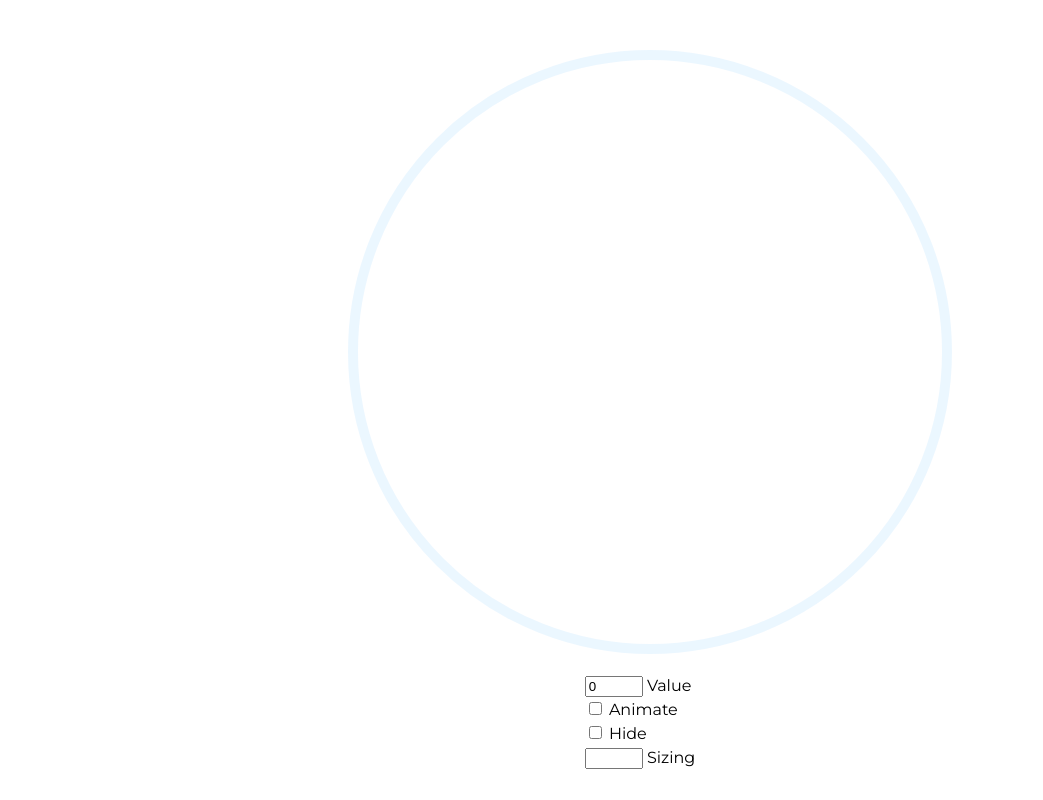
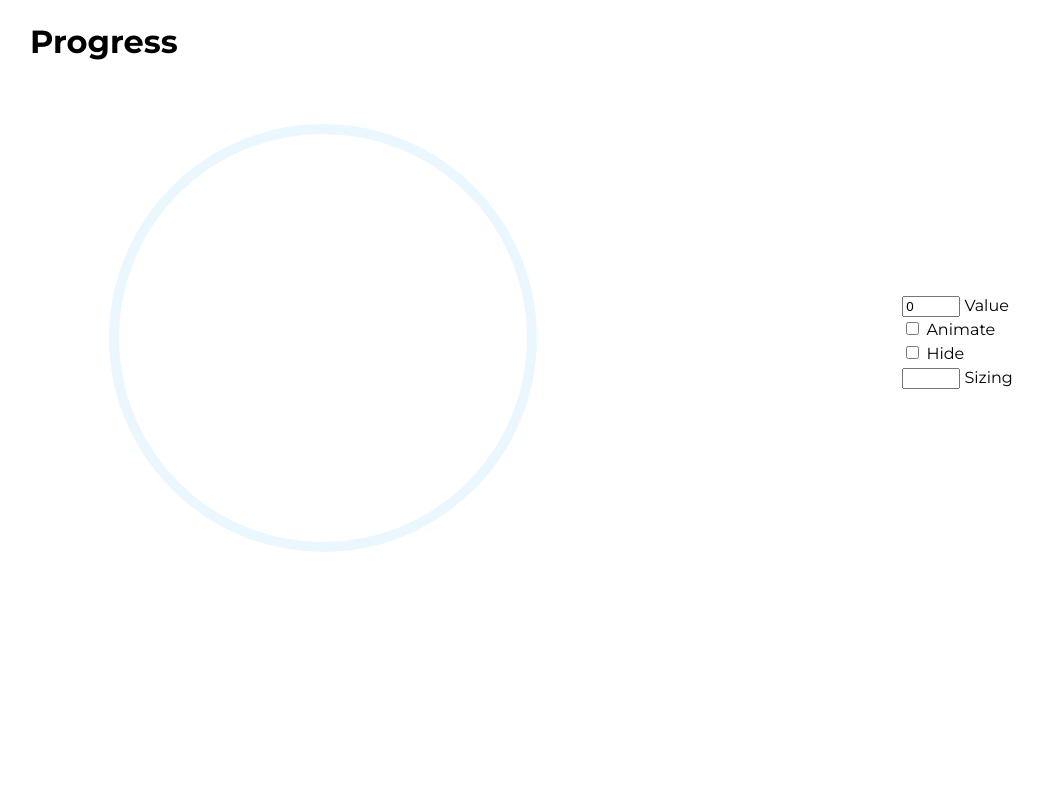
Before and after one commit to Kargobober/progress-bar, a plain HTML site: page index.html in a window 1280 px wide. Shown: the whole page, without its empty margins (0-1043 px from the left). Drawn offline with Linux system fonts and the light colour scheme.

Commit message:
feat: common makeup

```diff
--- a/css/index.css
+++ b/css/index.css
@@ -2,5 +2,6 @@
 @import url(./fonts.css);
 @import url(./typography.css);
 @import url(./style.css);
+@import url(./main.css);
 @import url(../components/progress/index.css);
 @import url(../components/demoProgress/index.css);
--- /dev/null
+++ b/css/main.css
@@ -0,0 +1,45 @@
+.main {
+  padding: 10px;
+  box-sizing: border-box;
+  height: 100%;
+  max-height: 100%;
+  display: grid;
+  grid-template-columns: 1fr;
+  grid-template-rows: repeat(3, minmax(min-content, max-content));
+  justify-content: center;
+  align-items: center;
+  gap: 30px;
+}
+
+.main__heading {
+  margin: 0;
+}
+
+.main__container {
+  box-sizing: border-box;
+  width: 100%;
+  padding: 20px;
+  justify-self: center;
+  aspect-ratio: 1 / 1;
+}
+
+.main__controls {
+  justify-self: center;
+}
+
+@media screen and (min-width: 425px) {
+  .main {
+    grid-template-columns: 1fr 1fr;
+    grid-template-rows: repeat(2, minmax(min-content, max-content));
+    padding: 30px;
+    gap: 50px;
+  }
+
+  .main__heading {
+    grid-column: 1 / 3;
+  }
+
+  .main__container {
+    width: 80%;
+  }
+}
--- a/css/style.css
+++ b/css/style.css
@@ -1,6 +1,8 @@
 body {
   height: 100vh;
   height: 100dvh;
+  max-height: 100vh;
+  max-height: 100dvh;
   min-width: var(--ss-mobile);
   margin: 0 auto;
 
@@ -50,22 +52,3 @@ body {
   cursor: pointer;
   outline: 1px solid #fff;
 }
-
-.main {
-  padding: 30px 20px;
-  box-sizing: border-box;
-  height: 100%;
-  display: flex;
-  flex-direction: column;
-  justify-content: center;
-  align-items: center;
-}
-
-.container {
-  display: flex;
-  justify-content: center;
-  width: 100%;
-  height: 700px;
-  padding: 20px;
-  padding-left: 40px;
-}
--- a/index.html
+++ b/index.html
@@ -9,8 +9,9 @@
   </head>
   <body class="page">
     <main class="main">
-      <div class="container"></div>
-      <ul class="demo-progress">
+      <h1 class="main__heading">Progress</h1>
+      <div class="main__container"></div>
+      <ul class="demo-progress main__controls">
         <li class="demo-progress__list-item">
           <input
             type="text"
--- a/scripts/index.js
+++ b/scripts/index.js
@@ -1,6 +1,6 @@
 import { Progress } from "../components/index.js";
 
-const container = document.querySelector(".container");
+const container = document.querySelector(".main__container");
 const inputProgressValue = document.querySelector(
   ".demo-progress__input-value"
 );
```
